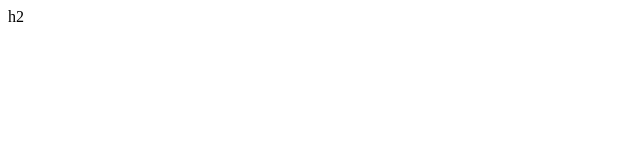
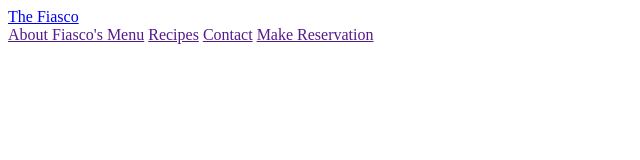
Before and after one commit to olivierEsmieu/restaurant, a plain HTML site: page index.html in a window 1280 px wide. Shown: the whole page, without its empty margins (0-640 px from the left). Drawn offline with Linux system fonts and the light colour scheme.

Commit message:
add files 2

```diff
--- a/index.html
+++ b/index.html
@@ -7,7 +7,20 @@
     <title>The Fiasco</title>
 </head>
 <body>
-    h2
+  <header class="header">
+      <div class="top-bar">
+          <div class="logo">
+              <a href="/index.html" >The Fiasco</a>
+          </div>
+      </div>
+      <nav class="menu">
+          <a href="" class="menu-item">About Fiasco's </a>
+          <a href="" class="menu-item">Menu</a>
+          <a href="" class="menu-item">Recipes</a>
+          <a href="" class="menu-item">Contact</a>
+          <a href="" class="menu-item">Make Reservation</a>
 
+      </nav>
+  </header>
 </body>
 </html>
--- a/screen.css
+++ b/screen.css
@@ -2,8 +2,9 @@
     box-sizing: border-box
 }
 html {
-    font-size:16px
+    font-size:16px;
 }
 body {
-    line-height: 1.625
+    line-height: 1.625;
+    margin:0
 }
```
Also changed, not shown: img/index.html (deleted, +0 -15 lines).
